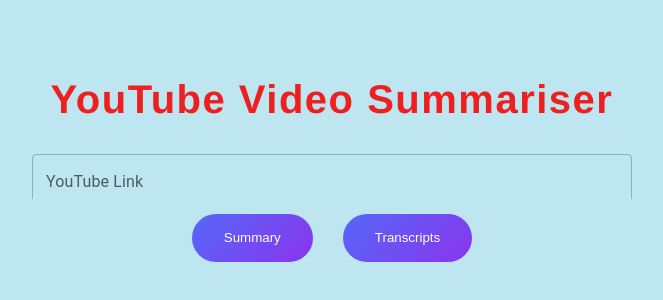
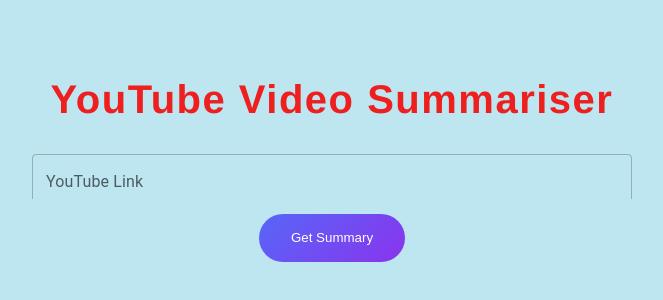
Before and after one commit to Diya-James/MiniProYouTube, a React (Create React App) app: page / in a window 1280 px wide. Shown: the part 200-500 px from the top of the page, without its empty margins (308-971 px from the left). Built offline with nearby package versions, Linux system fonts and the light colour scheme.

Commit message:
Single Page

```diff
--- a/src/App.js
+++ b/src/App.js
@@ -56,18 +56,7 @@
         }}
       >
         {" "}
-        Summary
-      </button>
-      <button
-        className="button"
-        onClick={() => {
-          {
-            navigate("/transcripts", { state: { text: text } });
-          }
-        }}
-      >
-        {" "}
-        Transcripts
+        Get Summary
       </button>
     </div>
   );
--- /dev/null
+++ b/src/Summary.css
@@ -0,0 +1,4 @@
+.data-block
+{
+    display: flex;
+}
--- a/src/Summary.js
+++ b/src/Summary.js
@@ -1,28 +1,34 @@
 import React , {useEffect , useState}from 'react'
-import TextField from '@mui/material/TextField';
+import "./Summary.css"
 import {useLocation} from 'react-router-dom';
 
 function Summary() {
   const location = useLocation();
   const [sum , setsum] = useState('Loading.......')
+  const [tran , settran] = useState('Loading......')
 
   const getData = async(result) => {
     const response = await fetch(`https://ytvideosummariser.herokuapp.com/api?url=${result}` );
     const data = await response.json();
     console.log(data)
     setsum(data.Message)
+    settran(data.Transcripts)
   };
 
   getData(location.state.text);
 
   return (
-    <>
+    <div className="data-block">
     <div>Summary</div>
     <textarea rows="50" cols="50" id = "Transcripts" value = {sum} defaultValue = "Loading....">
         {location.state.sum}
     </textarea>
 
-    </>
+    <div>Transcripts</div>
+    <textarea rows="50" cols="50" id = "Transcripts" value = {tran}>
+    {tran}
+    </textarea >
+    </div>
   )
 }
 
--- a/src/Transcripts.js
+++ /dev/null
@@ -1,30 +0,0 @@
-import React , {useEffect , useState}from 'react'
-import TextField from '@mui/material/TextField';
-import {useLocation} from 'react-router-dom';
-
-function Transcripts() {
-  const location = useLocation();
-  const [tran , settran] = useState('Loading......')
-
-  const getData = async(result) => {
-
-    const response = await fetch(`https://ytvideosummariser.herokuapp.com/api?url=${result}` );
-    const data = await response.json();
-    console.log(data)
-    settran(data.Transcripts)
-  };
-
-  getData(location.state.text);
-
-  return (
-    <>
-    <div>Transcripts</div>
-    <textarea rows="50" cols="50" id = "Transcripts" value = {tran}>
-    {tran}
-    </textarea >
-
-    </>
-  )
-}
-
-export default Transcripts
--- a/src/index.js
+++ b/src/index.js
@@ -5,7 +5,6 @@
 import App from './App';
 import Summary from './Summary';
 import reportWebVitals from './reportWebVitals';
-import Transcripts from './Transcripts';
 const root = ReactDOM.createRoot(document.getElementById('root'));
 root.render(
 
@@ -14,7 +13,6 @@
 
     <Route exact path="/" element={<App />} />
     <Route path="/summary" element={<Summary />} />
-    <Route path="/transcripts" element={<Transcripts />} />
   </Routes>
 </BrowserRouter>
 );
@@ -22,4 +20,5 @@
 // If you want to start measuring performance in your app, pass a function
 // to log results (for example: reportWebVitals(console.log))
 // or send to an analytics endpoint. Learn more: https://bit.ly/CRA-vitals
+
 reportWebVitals();
```
Also changed, not shown: 1 other file (tests, documents, lock files or other folders).
